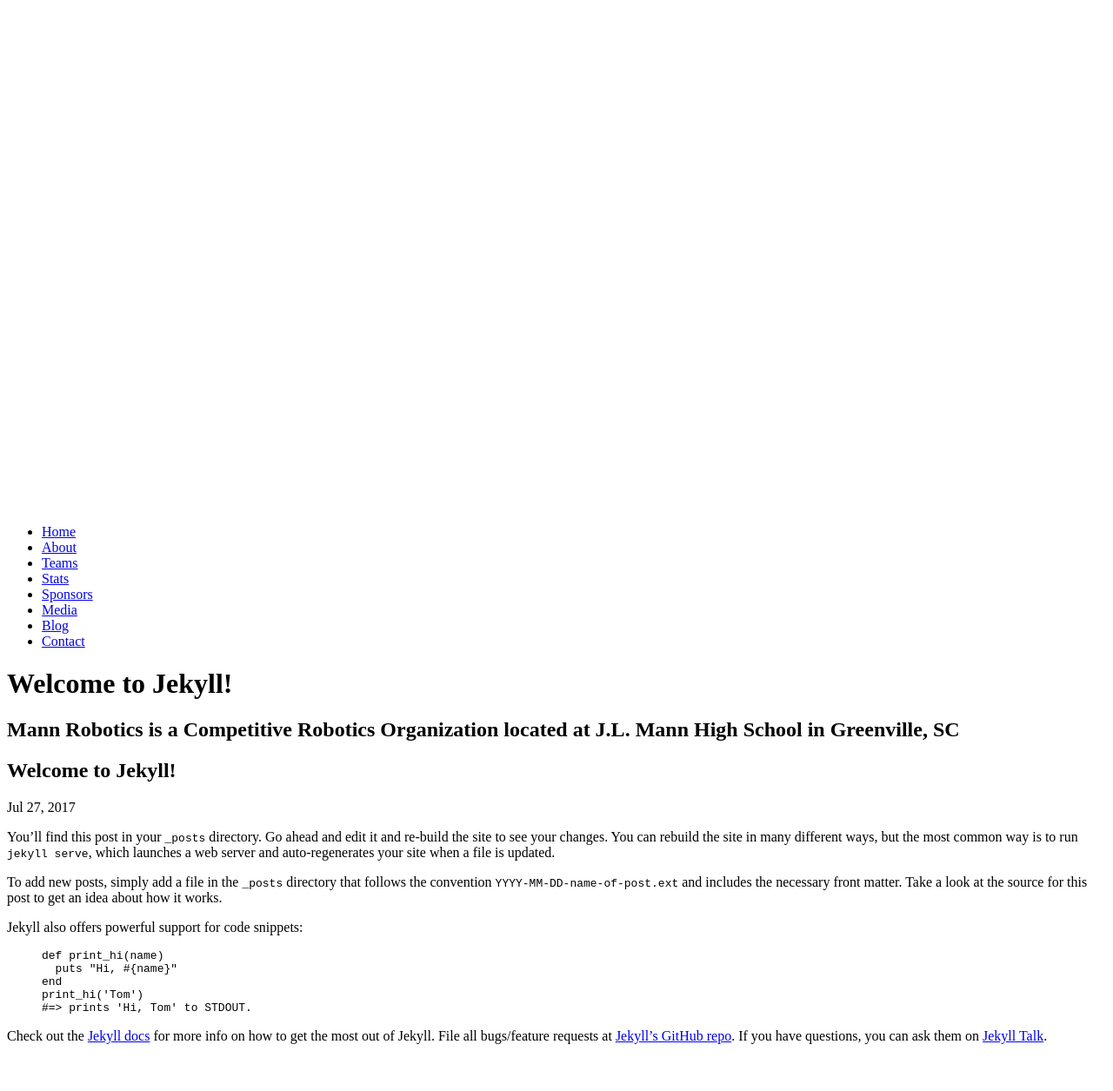
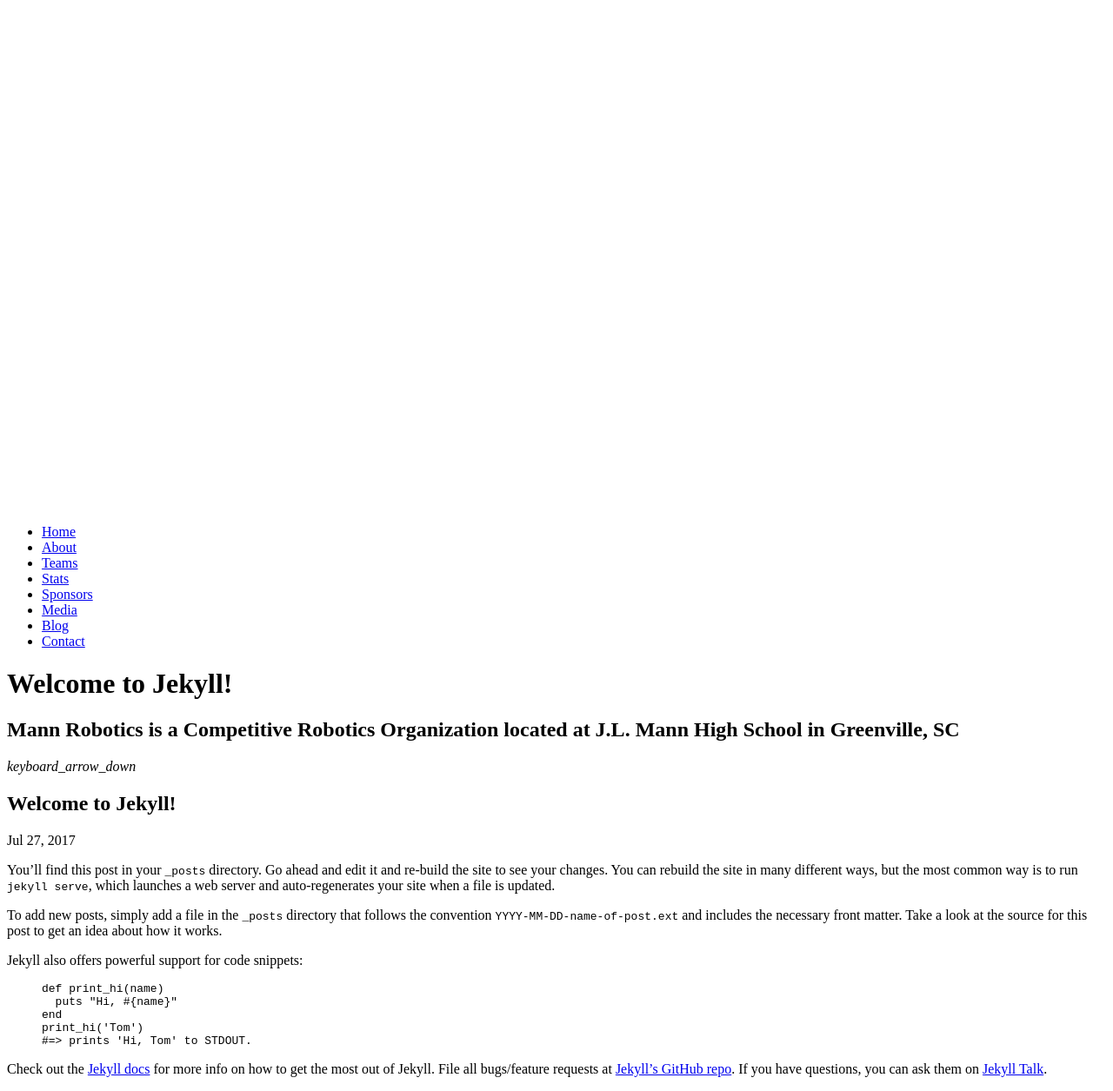
Before and after one commit to mannrobo/mannrobo.github.io, a Jekyll site: the page built from _posts/2017-07-27-welcome-to-jekyll.markdown, in a window 1280 px wide. Shown: the whole page at 87% size. Built offline with Jekyll 4.4.1, drawn with Linux system fonts in a browser that asks for light colours; before the commit the page ends 1217 px from its top, so only the background shows below that.

Commit message:
Add down arrow on devices where background image takes whole screen

```diff
--- a/_includes/header.html
+++ b/_includes/header.html
@@ -33,5 +33,6 @@
       <h1>{{ page.title }}</h1>
       <h2>{% if page.subtitle %}{{ page.subtitle }}{% else %}{{ site.description }}{% endif %}</h2>
     </div>
+    <i class="material-icons down">keyboard_arrow_down</i>
   </div>
 </header>
--- a/css/main.scss
+++ b/css/main.scss
@@ -8,7 +8,8 @@
 @import "about";
 @import "teams";
 @import "stats";
-@import url('https://fonts.googleapis.com/css?family=Source+Sans+Pro');
+@import "simple-grid";
+@import url('https://fonts.googleapis.com/css?family=Source+Sans+Pro|Material+Icons');
 
 body, html {
     margin: 0;
```
